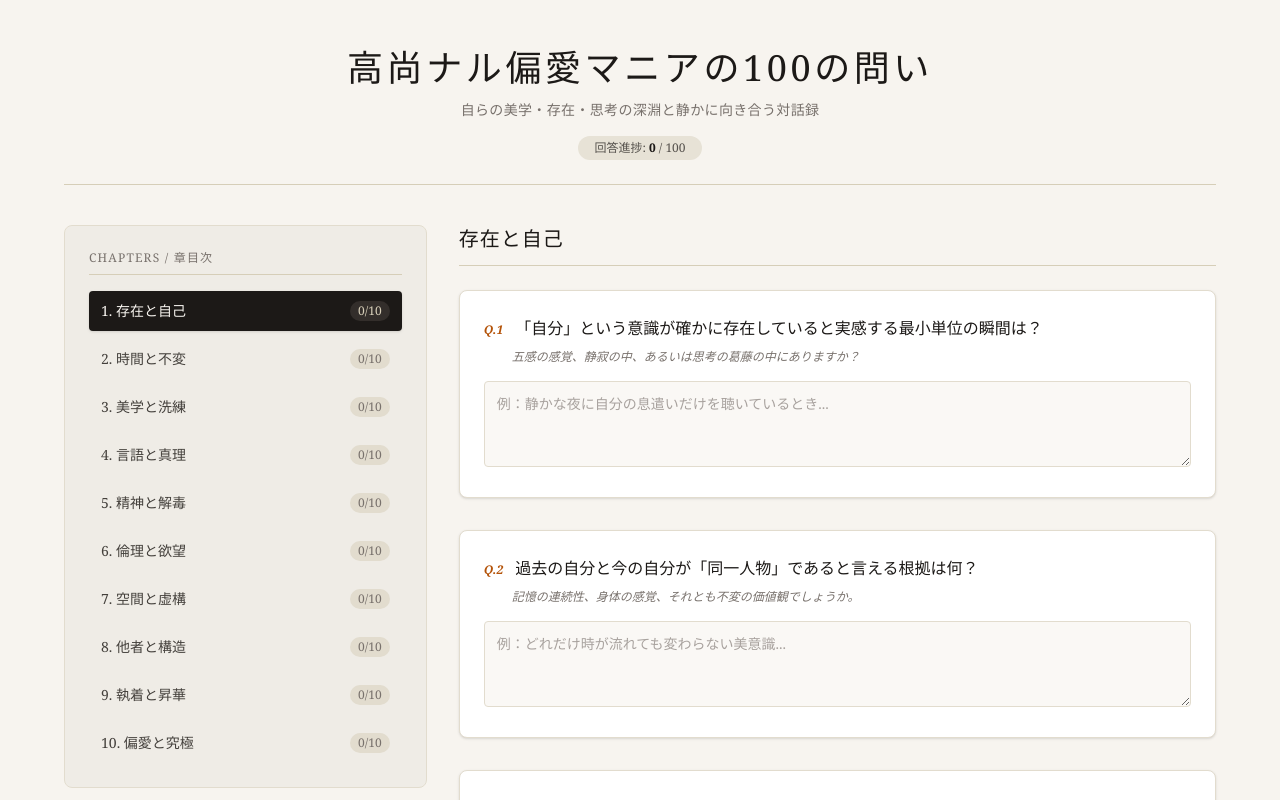
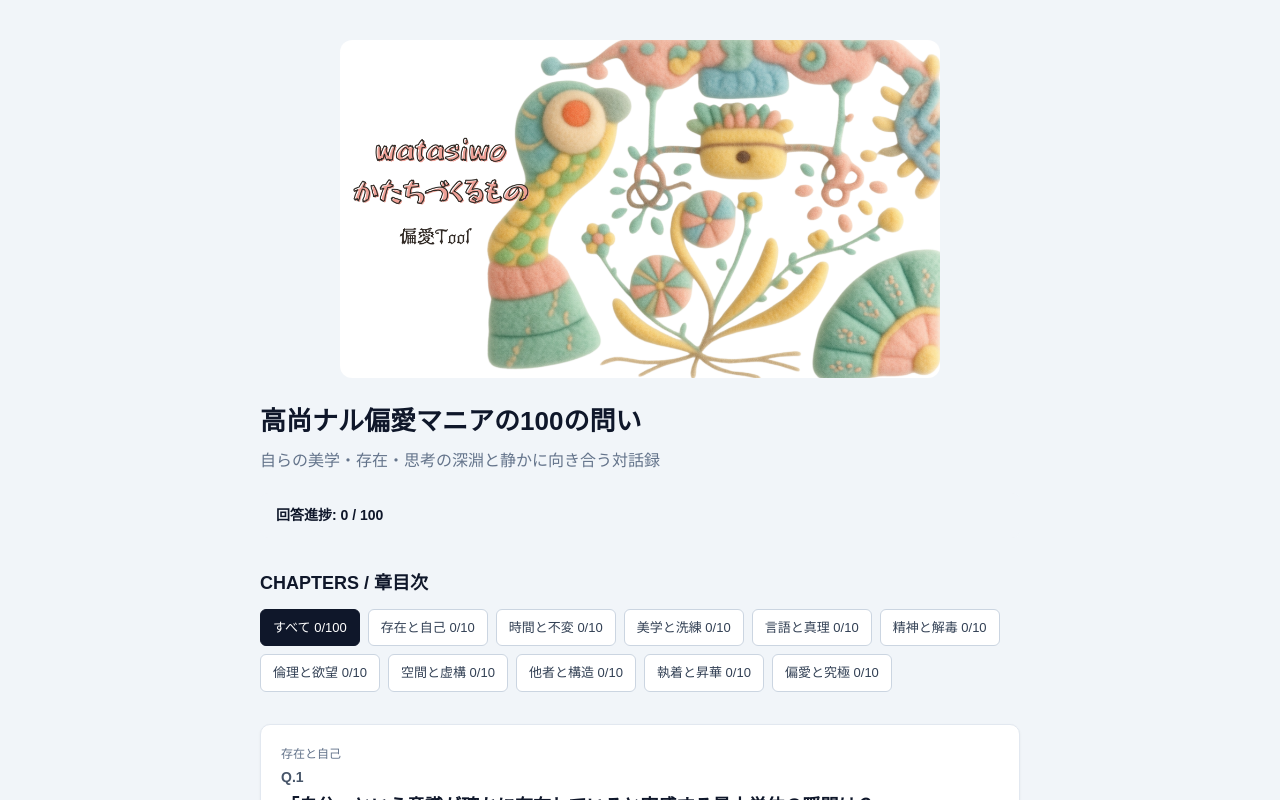
Before and after one commit to Cozy-Blank/watasiwo-katachi-tsukurumono, a Next.js app: page / in a window 1280 px wide. Shown: the top 800 px of the page. Built offline with nearby package versions, Linux system fonts and the light colour scheme.

Commit message:
fix: .gitignoreの配置調整と状態同期

```diff
--- a/app/page.js
+++ b/app/page.js
@@ -1,111 +1,129 @@
 "use client";
+
 import { useState } from "react";
-import { questions } from '../data/questions';
+import { questions } from "../data/questions";
 
 export default function Home() {
-  const [selectedCategory, setSelectedCategory] = useState("存在と自己");
+  const [selectedCategory, setSelectedCategory] = useState("すべて");
   const [answers, setAnswers] = useState({});
 
-  // カテゴリ一覧を取得
-  const categories = Array.from(new Set(questions.map((q) => q.category)));
+  // カテゴリ（章）一覧の取得
+  const categories = ["すべて", ...Array.from(new Set(questions.map((q) => q.category)))];
 
-  // 選択中のカテゴリの質問一覧
-  const currentQuestions = questions.filter((q) => q.category === selectedCategory);
+  // 選択中のカテゴリで質問を絞り込み
+  const filteredQuestions = selectedCategory === "すべて"
+    ? questions
+    : questions.filter((q) => q.category === selectedCategory);
 
-  // 回答の入力ハンドラー
-  const handleAnswerChange = (id, value) => {
-    setAnswers((prev) => ({ ...prev, [id]: value }));
+  // 回答テキストの入力更新
+  const handleAnswerChange = (id, text) => {
+    setAnswers((prev) => ({ ...prev, [id]: text }));
   };
 
-  // 全体回答数のカウント
-  const answeredCount = Object.values(answers).filter((a) => a && a.trim() !== "").length;
+  // 回答済みの総数をカウント
+  const answeredCount = Object.values(answers).filter((a) => a.trim() !== "").length;
 
   return (
-    <div className="min-h-screen bg-[#F7F4EF] text-[#1C1917] p-6 md:p-12 font-serif">
-      {/* ヘッダー */}
-      <header className="max-w-6xl mx-auto mb-10 text-center border-b border-[#D6CEB8] pb-6">
-        <h1 className="text-3xl md:text-4xl font-light tracking-widest text-[#1C1917] mb-3">
-          高尚ナル偏愛マニアの100の問い
-        </h1>
-        <p className="text-sm text-[#78716C] tracking-wide">
-          自らの美学・存在・思考の深淵と静かに向き合う対話録
-        </p>
-        <div className="mt-4 inline-block bg-[#E7E2D6] px-4 py-1 rounded-full text-xs text-[#57534E]">
-          回答進捗: <span className="font-bold text-[#1C1917]">{answeredCount}</span> / 100
+    <main style={{ maxWidth: "800px", margin: "0 auto", padding: "40px 20px", fontFamily: "sans-serif", color: "#0f172a" }}>
+      {/* スマホ対応バナー画像 */}
+      <div style={{ width: "100%", maxWidth: "600px", margin: "0 auto 24px auto" }}>
+        <img
+          src="/katati.png"
+          alt="カタチツクルモノ バナー"
+          style={{ width: "100%", height: "auto", borderRadius: "12px", display: "block" }}
+        />
       </div>
-      </header>
 
-      {/* 2カラム・メインコンテンツ */}
-      <div className="max-w-6xl mx-auto grid grid-cols-1 md:grid-cols-12 gap-8">
+      <h1 style={{ fontSize: "26px", fontWeight: "bold", marginBottom: "8px" }}>高尚ナル偏愛マニアの100の問い</h1>
+      <p style={{ color: "#64748b", marginBottom: "20px" }}>自らの美学・存在・思考の深淵と静かに向き合う対話録</p>
 
-        {/* 左カラム：目次・カテゴリナビゲーション */}
-        <aside className="md:col-span-4 bg-[#EFECE6] p-6 rounded-lg border border-[#E2DCCE] h-fit sticky top-6">
-          <h2 className="text-xs uppercase tracking-widest text-[#78716C] mb-4 border-b border-[#D6CEB8] pb-2">
-            CHAPTERS / 章目次
-          </h2>
-          <nav className="space-y-2">
-            {categories.map((cat, idx) => {
-              const catQuestions = questions.filter((q) => q.category === cat);
-              const catAnswered = catQuestions.filter((q) => answers[q.id]?.trim()).length;
+      {/* 進捗バー */}
+      <div style={{ padding: "12px 16px", backgroundColor: "#f1f5f9", borderRadius: "8px", marginBottom: "32px", fontSize: "14px", fontWeight: "bold" }}>
+        回答進捗: {answeredCount} / {questions.length}
+      </div>
+
+      {/* CHAPTERS / 章目次 */}
+      <section style={{ marginBottom: "32px" }}>
+        <h2 style={{ fontSize: "18px", fontWeight: "bold", marginBottom: "12px" }}>CHAPTERS / 章目次</h2>
+        <div style={{ display: "flex", flexWrap: "wrap", gap: "8px" }}>
+          {categories.map((cat) => {
+            const countInCategory = cat === "すべて"
+              ? questions.length
+              : questions.filter(q => q.category === cat).length;
+            const answeredInCategory = cat === "すべて"
+              ? answeredCount
+              : questions.filter(q => q.category === cat && answers[q.id]?.trim()).length;
+
+            const isActive = selectedCategory === cat;
 
             return (
               <button
                 key={cat}
                 onClick={() => setSelectedCategory(cat)}
-                  className={`w-full text-left px-3 py-2.5 rounded text-sm transition-all duration-200 flex justify-between items-center ${
-                    selectedCategory === cat
-                      ? "bg-[#1C1917] text-[#F7F4EF] shadow-sm font-medium"
-                      : "hover:bg-[#E7E2D6] text-[#44403C]"
-                  }`}
+                style={{
+                  padding: "8px 12px",
+                  borderRadius: "6px",
+                  border: isActive ? "1px solid #0f172a" : "1px solid #cbd5e1",
+                  backgroundColor: isActive ? "#0f172a" : "#ffffff",
+                  color: isActive ? "#ffffff" : "#334155",
+                  cursor: "pointer",
+                  fontSize: "13px",
+                  transition: "all 0.2s ease",
+                }}
               >
-                  <span>{idx + 1}. {cat}</span>
-                  <span className={`text-xs px-2 py-0.5 rounded-full ${
-                    selectedCategory === cat ? "bg-[#332E2B] text-[#D6CEB8]" : "bg-[#E2DCCE] text-[#78716C]"
-                  }`}>
-                    {catAnswered}/{catQuestions.length}
-                  </span>
+                {cat} {answeredInCategory}/{countInCategory}
               </button>
             );
           })}
-          </nav>
-        </aside>
+        </div>
+      </section>
 
-        {/* 右カラム：質問＆入力フォーム */}
-        <main className="md:col-span-8 space-y-8">
-          <div className="border-b border-[#D6CEB8] pb-3 mb-6">
-            <h2 className="text-xl font-medium tracking-wider text-[#1C1917]">
-              {selectedCategory}
-            </h2>
+      {/* 質問カードリスト */}
+      <section style={{ display: "flex", flexDirection: "column", gap: "24px" }}>
+        {filteredQuestions.map((q) => (
+          <div
+            key={q.id}
+            style={{
+              padding: "20px",
+              borderRadius: "10px",
+              border: "1px solid #e2e8f0",
+              backgroundColor: "#ffffff",
+              boxShadow: "0 1px 3px rgba(0,0,0,0.05)"
+            }}
+          >
+            <div style={{ fontSize: "12px", color: "#64748b", marginBottom: "4px" }}>
+              {q.category}
             </div>
-
-          {currentQuestions.map((q) => (
-            <article key={q.id} className="bg-[#FFFFFF] p-6 rounded-lg border border-[#E2DCCE] shadow-sm hover:border-[#B45309] transition-all">
-              <div className="flex items-baseline space-x-3 mb-2">
-                <span className="text-xs font-serif italic text-[#B45309] font-bold">
+            <div style={{ fontSize: "14px", fontWeight: "bold", color: "#475569", marginBottom: "6px" }}>
               Q.{q.id}
-                </span>
-                <h3 className="text-base font-medium text-[#1C1917] leading-relaxed">
+            </div>
+            <h3 style={{ fontSize: "18px", fontWeight: "bold", marginBottom: "10px", lineHeight: "1.4" }}>
               {q.question}
             </h3>
-              </div>
-
-              {/* ヒントカラム */}
-              <p className="text-xs text-[#78716C] mb-4 italic pl-7">
-                {q.hint}
+            {q.description && (
+              <p style={{ fontSize: "14px", color: "#475569", marginBottom: "14px", lineHeight: "1.5" }}>
+                {q.description}
               </p>
-
-              {/* 回答入力エリア */}
+            )}
             <textarea
               value={answers[q.id] || ""}
               onChange={(e) => handleAnswerChange(q.id, e.target.value)}
-                placeholder={q.placeholder}
+              placeholder={q.placeholder || "思考を書き留める..."}
               rows={3}
-                className="w-full p-3 bg-[#FAF8F5] border border-[#E2DCCE] rounded text-sm text-[#1C1917] placeholder-[#A8A29E] focus:outline-none focus:border-[#B45309] focus:bg-[#FFFFFF] transition-all"
+              style={{
+                width: "100%",
+                padding: "10px",
+                borderRadius: "6px",
+                border: "1px solid #cbd5e1",
+                fontSize: "14px",
+                fontFamily: "inherit",
+                resize: "vertical",
+                boxSizing: "border-box"
+              }}
             />
-            </article>
+          </div>
         ))}
+      </section>
     </main>
-      </div>
-    </div>
   );
 }
```
Lines whose indentation alone changed are shown as unchanged.
